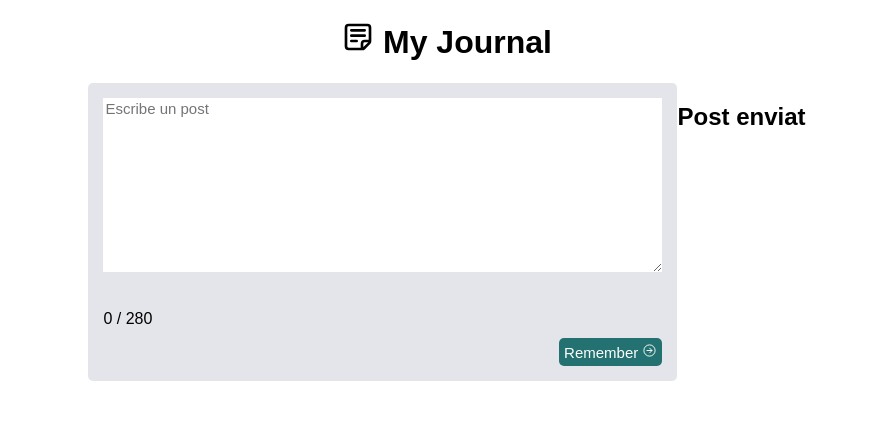
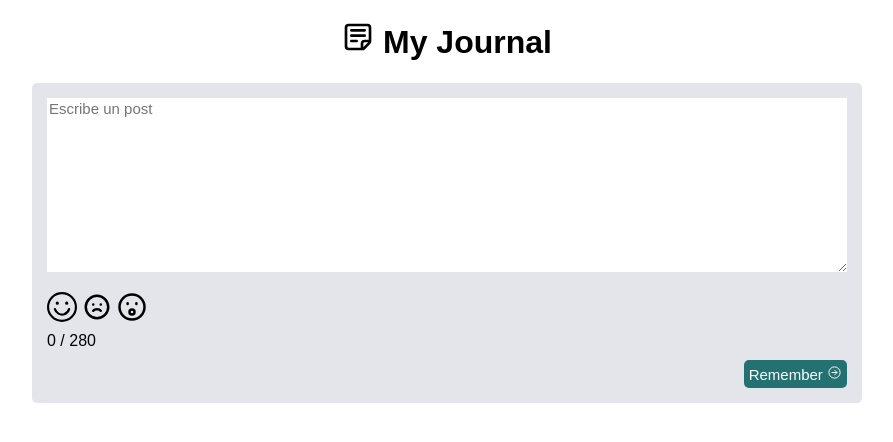
Before and after one commit to itbielidev/practica-post, a Vue app: page / in a window 1280 px wide. Shown: the top 442 px of the page, without its empty margins (193-1086 px from the left). Built offline with nearby package versions, Linux system fonts and the light colour scheme.

Commit message:
style almost done

```diff
--- a/src/App.vue
+++ b/src/App.vue
@@ -5,16 +5,11 @@ import PostEnviat from '@/components/PostEnviat.vue'
 </script>
 
 <template>
-  <!-- <div class="principal">
-  </div> -->
 
     <h1> <TextIcon /> My Journal</h1>
 
-
-
 <section>
-<Formulari>
-</Formulari>
+<Formulari/>
 <PostEnviat/>
 </section>
 </template>
@@ -35,6 +30,7 @@ h1{
 
 section{
   display: flex;
+  flex-direction: column;
 }
 
 *{
--- a/src/components/Formulari.vue
+++ b/src/components/Formulari.vue
@@ -5,9 +5,8 @@
     @keyup="recollirTextForm"
     ref="textarea" class="text-box" name="" id="" cols="60" rows="10" placeholder="Escribe un post">
     </textarea>
-    <br>
+    <Emojis v-model="emoji"></Emojis>
     <span>{{ charCount }} / {{ maxCharacters }}</span>
-    <Emojis v-model="emoji"></Emojis>
     <button class="submitButton" type="submit">Remember <SubmitButton/></button>
   </form>
 </template>
@@ -17,7 +16,8 @@ import type Entry from '@/types/Entry';
 import { computed, ref } from 'vue';
 import Emojis from '../components/icons/Emojis.vue';
 import SubmitButton from './icons/SubmitButton.vue';
-import type Emoji from '@/types/Emojis.ts'
+import type Emoji from '@/types/Emojis.ts';
+
 
 //explicar
 const emit = defineEmits<{
@@ -64,6 +64,8 @@ form{
   display: flex;
   flex-direction: column;
   border-radius: 5px;
+  width: 50rem;
+  margin:auto;
 }
 
 .text-box{
--- a/src/components/PostEnviat.vue
+++ b/src/components/PostEnviat.vue
@@ -1,5 +1,16 @@
 <template>
-<h1>Post enviat</h1>
+
+<div class="container-post">
+    <p>Lorem ipsum dolor sit amet consectetur adipisicing elit. Iusto, adipisci. Repellendus temporibus, molestiae quod pariatur nobis tempore? Sint eaque, quae commodi laboriosam culpa corrupti non sequi itaque quidem laborum sit.</p>
+</div>
 </template>
 
-<script setup lang="ts"></script>
+<style scoped>
+.container-post{
+  margin: 20px auto;
+  display: none;
+  background-color: #e4e4eb;
+  width: 52rem;
+
+}
+</style>
--- a/src/components/icons/Emojis.vue
+++ b/src/components/icons/Emojis.vue
@@ -1,6 +1,25 @@
 <template>
+   <div class="emoji-box">
+     <!-- happy face -->
+     <svg xmlns="http://www.w3.org/2000/svg" width="1em" height="1em" viewBox="0 0 14 14"><g fill="none" stroke="currentColor" stroke-linecap="round" stroke-linejoin="round"><path d="M7 13.5a6.5 6.5 0 1 0 0-13a6.5 6.5 0 0 0 0 13Z"/><path d="M3.7 8c.5 1.8 2.5 2.9 4.3 2.4c1.1-.4 2-1.3 2.3-2.4M4.8 5.45a.25.25 0 0 1 0-.5m0 .5a.25.25 0 0 0 0-.5m4.4.5a.25.25 0 0 1 0-.5m0 .5a.25.25 0 0 0 0-.5"/></g></svg>
+    <!-- sad face -->
+    <svg xmlns="http://www.w3.org/2000/svg" width="1em" height="1em" viewBox="0 0 24 24"><g fill="currentColor"><path d="M4 12a8 8 0 1 1 16 0a8 8 0 0 1-16 0zm8-10C6.477 2 2 6.477 2 12s4.477 10 10 10s10-4.477 10-10S17.523 2 12 2zM9.757 15.654a1 1 0 1 1-1.514-1.308c.81-.937 2.04-1.592 3.757-1.592c1.716 0 2.947.655 3.757 1.592a1 1 0 1 1-1.514 1.308c-.419-.485-1.091-.9-2.243-.9s-1.824.415-2.243.9zM8 10a1 1 0 0 1 1-1h.01a1 1 0 0 1 0 2H9a1 1 0 0 1-1-1zm7-1a1 1 0 1 0 0 2h.01a1 1 0 1 0 0-2H15z"/></g></svg>
+    <!-- surprised face -->
+    <svg xmlns="http://www.w3.org/2000/svg" width="1em" height="1em" viewBox="0 0 48 48"><g fill="none" stroke="currentColor" stroke-linejoin="round" stroke-width="4"><path d="M24 44c11.046 0 20-8.954 20-20S35.046 4 24 4S4 12.954 4 24s8.954 20 20 20Z"/><path stroke-linecap="round" d="M31 18v1m-14-1v1"/><rect width="8" height="8" x="20" y="28" stroke-linecap="round" rx="4"/></g></svg>
+   </div>
+</template>
 
-</template>
+
 
 <script setup lang="ts">
 </script>
+
+<style>
+.emoji-box{
+    margin-top:10px ;
+    display: flex;
+    flex-direction: row;
+    gap: 5px;
+    font-size: 30px;
+}
+</style>
```
